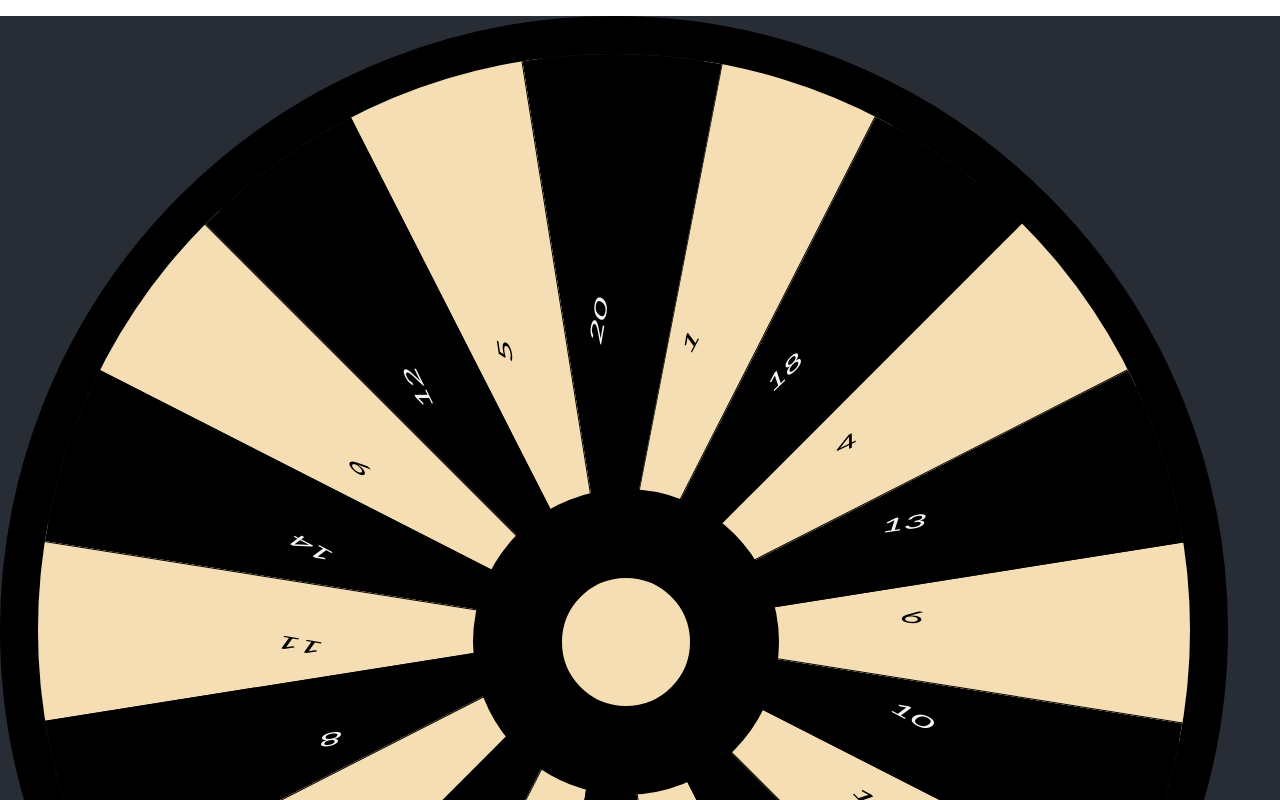
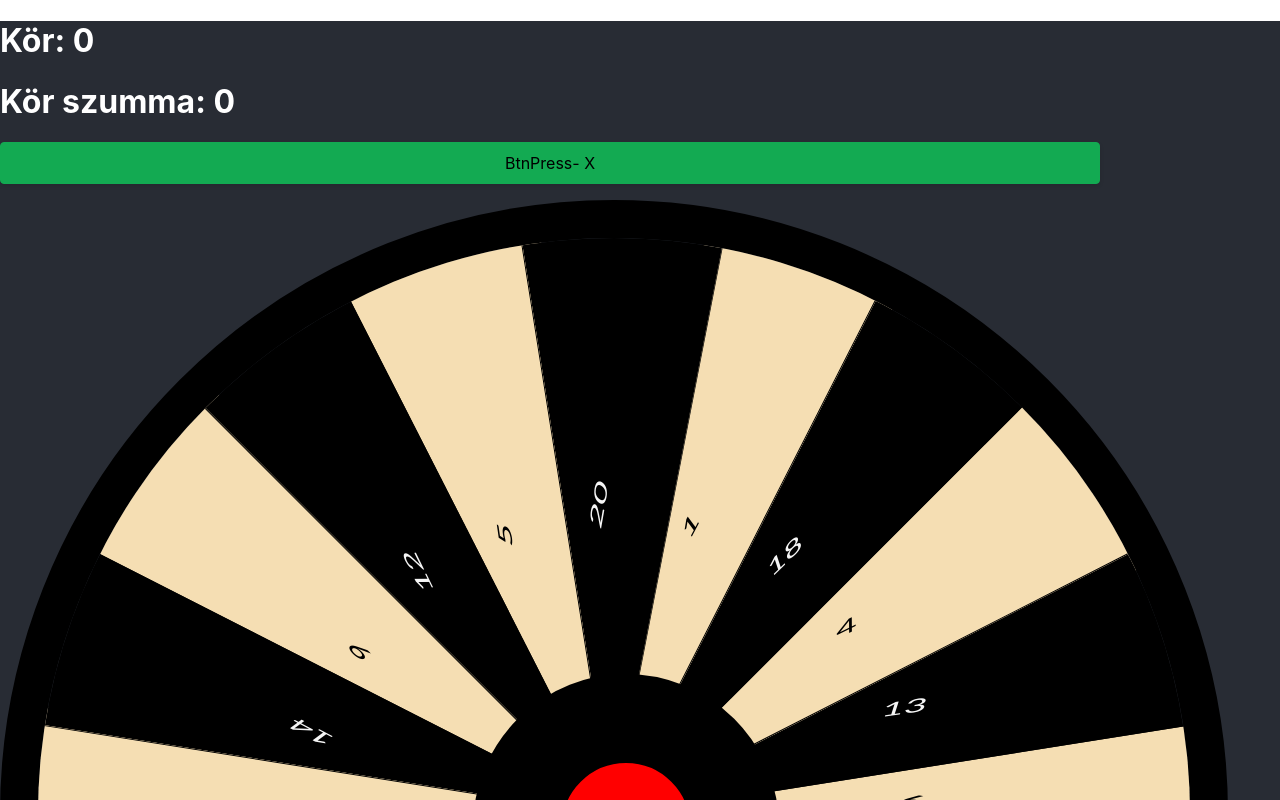
Before and after one commit to DedSec-hun/DartsApp, a React (Create React App) app: page / in a window 1280 px wide. Shown: the top 800 px of the page. Built offline with nearby package versions, Linux system fonts and the light colour scheme.

Commit message:
rethink bad logic

```diff
--- a/src/App.css
+++ b/src/App.css
@@ -35,33 +35,7 @@
   bottom: 0px;
 }
 
-.bull0 {
-  position: relative;
-  margin-left: 34vw;
-  margin-top: 34vw;
-  border: solid 7vw black;
-  padding: 0;
-  width: 10vw; height: 10vw;
-  list-style: none;
-background-color: wheat;
-border-radius: 50%;
-display: inline-block;
-}
-
-.bull25 {
-  position: relative;
-  margin-left: 34vw;
-  margin-top: 34vw;
-  border: solid 7vw black;
-  padding: 0;
-  width: 10vw; height: 10vw;
-  list-style: none;
-background-color: green;
-border-radius: 50%;
-display: inline-block;
-}
-
-.bull50 {
+.bull {
   position: relative;
   margin-left: 34vw;
   margin-top: 34vw;
@@ -73,6 +47,19 @@ background-color: red;
 border-radius: 50%;
 display: inline-block;
 }
+
+
+@-webkit-keyframes fill {
+  to {
+   background-size: 100% 0;
+   }
+  }
+
+  @keyframes fill {
+  to {
+   background-size: 100% 0;
+   }
+  }
 
 h3{
   position: relative;
@@ -112,55 +99,28 @@ h3{
 .slice:nth-child(19) { transform: rotate(333deg) skewY(-70deg); }
 .slice:nth-child(20) { transform: rotate(351deg) skewY(-70deg); border-bottom: solid 2px black;}
 
-.slice-contents-0 {
+.slice-contents {
   position: relative;
   width: 200%; height: 200%;
   background: black;
   color: whitesmoke;
 }
-.slice-contents-1 {
-  position: relative;
-  width: 200%; height: 200%;
-  background: green;
-  color: whitesmoke;
-}
-.slice-contents-2 {
-  position: relative;
-  width: 200%; height: 200%;
-  background: blue;
-  color: whitesmoke;
-}
-.slice-contents-3 {
-  position: relative;
-  width: 200%; height: 200%;
-  background: red;
-  color: whitesmoke;
+
+.slice-contents:hover {
+  background: #13aa52;
 }
 
-.slice-contents-wheat-0 {
+.slice-contents-wheat {
   position: relative;
   width: 200%; height: 200%;
   color: black;
   background: wheat;
 }
-.slice-contents-wheat-1 {
-  position: relative;
-  width: 200%; height: 200%;
-  color: black;
-  background: green;
+
+.slice-contents-wheat:hover {
+  background: #13aa52;
 }
-.slice-contents-wheat-2 {
-  position: relative;
-  width: 200%; height: 200%;
-  color: black;
-  background: blue;
-}
-.slice-contents-wheat-3 {
-  position: relative;
-  width: 200%; height: 200%;
-  color: black;
-  background: red;
-}
+
 p{
   user-select: none;
   pointer-events: none;
@@ -204,3 +164,14 @@ button:hover {
     padding: 10px 30px;
   }
 }
+
+
+.active {
+
+color: green;
+}
+
+.not-active {
+  color: white;
+
+}
--- a/src/App.js
+++ b/src/App.js
@@ -1,80 +1,133 @@
 import './App.css';
-import React, { useState } from 'react';
+import React, { useState, useEffect } from 'react';
 
 function App() {
-const nohits = [0,0,0,0,0,0,0,0,0,0,0,0,0,0,0,0,0,0,0,0];
+  const [counter, setCounter] = React.useState(100); //hook jó lenne figyelni
+  const intervalRef = React.useRef(null);
+  const [dart1, setD1] = useState(10);
+  const [dart2, setD2] = useState('X');
+  const [dart3, setD3] = useState(30);
 
-  const [turn, setTurn] = useState(true);
+  const [turn, setTurn] = useState(0);
+  const [turnSum, setTurnSum] = useState(0);
 
   const [p1, setP1] = useState(0);
+  const [roundsP1, setRoundsP1] = useState([]);
   const [p2, setP2] = useState(0);
+  const [roundsP2, setRoundsP2] = useState([]);
 
-  let alignHits = [1,17,2,10,2,5,9,-5,9,-6,9,-4,4,-5,-3,-1,-7,-5,-13,1];
+  let slices = [1,18,4,13,6,10,15,2,17,3,19,7,16,8,11,14,9,12,5,20];
   const [bull, setBull] = useState(0);
-  const [hits, setHit] = useState(nohits);
 
 
 const endTurn = () => {
-  let sum = 0;
-  hits.map(( multiplier, index) => ( sum = sum + (multiplier * (index + alignHits[index] ))));
-  sum += bull;
-
-  console.log(sum);
-
-setHit(nohits);
-setBull(0);
+if (turn % 2 == 0) setP1(p1 + turnSum);
+if (turn % 2 != 0) setP2(p2 + turnSum);
+roundsP1.push(turnSum);
+setTurn(turn + 1);
 }
 
 
   const hit = event => {
-    let x = event.currentTarget.id -1;
-    const newhits = hits.map((k, i) => {
-      if (i == x) {
-        if (k == 3) return 0;
-        return k + 1;
-      } else {
-        return k;
-      }
-    });
-    setHit(newhits);
+ console.log(event.target.id);
   };
+
+  const multiplier = event => {
+    console.log(event.target.id * 2);
+     };
+
+const dart1_zero = () => {
+setD2(1111);
+}
+const dart2_zero = () => {
+  setD2(0);
+  }
+  const dart3_zero = () => {
+    setD3(0);
+    }
+
 
   const bully = event => {
 setBull(bull + 25)
 if (bull == 50) setBull(0);
   };
 
+  const startCounter = () => {
+
+
+
+    if (intervalRef.current) return;
+    intervalRef.current = setInterval(() => {
+      setCounter((prevCounter) => prevCounter + 1);
+    }, 10);
+  };
+
+  const stopCounter = () => {
+    if (intervalRef.current) {
+      clearInterval(intervalRef.current);
+      intervalRef.current = null;
+
+      setCounter(0);
+    }
+  };
+
+
+  useEffect(() => {
+    if(counter < 0 && counter < 20) {
+      setD2('Simple');
+          }
+          else if (counter > 20 && counter < 100) {
+            setD2('Double');
+          }
+          else if (counter > 100) {
+            setD2('Triple');
+          }
+          else if (counter == 0) {
+
+          }
+  }, [counter]);
+
+  const elementStyle = {
+
+    width: 1 + `${counter}px`,
+  };
 
   return (
       <div className="Appview">
+
+
+         <h1> Kör:  { Math.floor(turn - turn/2)}</h1>
+        <h1> Kör szumma:  {turnSum}</h1>
+
+        <button
+        style={elementStyle}>BtnPress- {dart2}</button>
+
 <ul className='board'>
 {
-hits.map(function(item, i){
-  let multiplier = '';
-  switch(item) {
-    case 1:
-       multiplier = 'S';
-      break;
-    case 2:
-       multiplier = 'D';
-      break;
-      case 3:
-         multiplier = 'T';
-        break;
-    default:
-      multiplier = '';
-  }
- let design_slice = i % 2 ? "slice-contents" : "slice-contents-wheat";
-  return <li className='slice'>
-          <div className={design_slice + '-' + item} onClick={hit} id={i +1}> <p> {multiplier}{i + alignHits[i]}</p> </div>
-          </li>
+slices.map(function(item, i){
+  let design_slice = i % 2 ? "slice-contents" : "slice-contents-wheat";
+
+ return <li className='slice'>
+    <div className={design_slice} id={item} onMouseDown={startCounter}
+        onMouseUp={stopCounter}
+        onMouseLeave={stopCounter}> <p>{item}</p> </div>
+    </li>
 })
+
 }
-<span className={"bull" + bull } onClick={bully}> <h3>{ bull == 0 ?  '' : bull}</h3>  </span>
+<span className={'bull'} onClick={bully}> <h3>{ bull == 0 ?  '' : bull}</h3>  </span>
 </ul>
 
 <button>Score</button>
 <button onClick={endTurn}> Next</button>
+
+<div> <h1 className={turn % 2 == 0 ? 'active' : 'not-active'} >Jatekos1: {p1}</h1><h1 className={turn % 2 != 0 ? 'active' : 'not-active'}>Jatekos2: {p2}</h1></div>
+
+<div>
+
+
+</div>
+{/* <Score scorep1={p1} scorep2={p2} scorehistoryp1={roundsP1}  scorehistoryp2={roundsP2}/> */}
       </div>
 
   );
```
Also changed, not shown: src/Example.js (added, +29 -0 lines), src/Score.js (added, +14 -0 lines).
